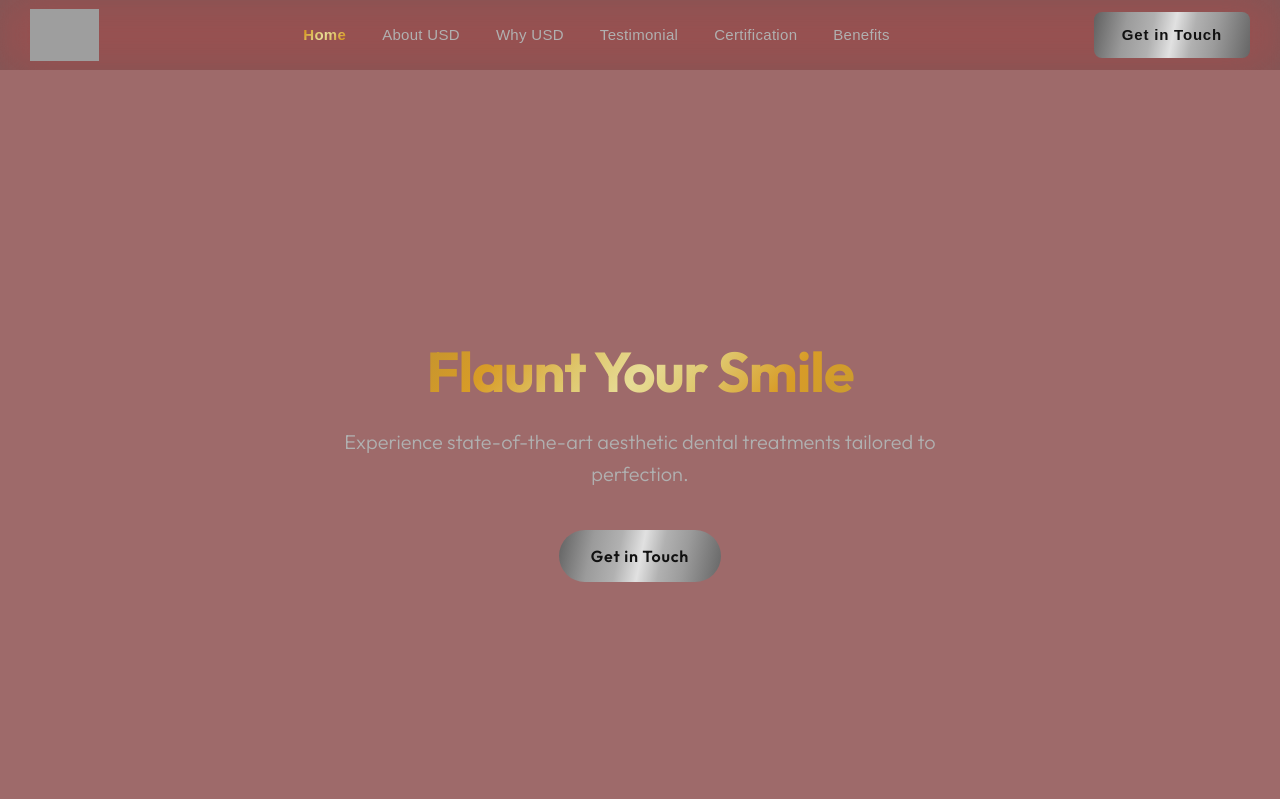
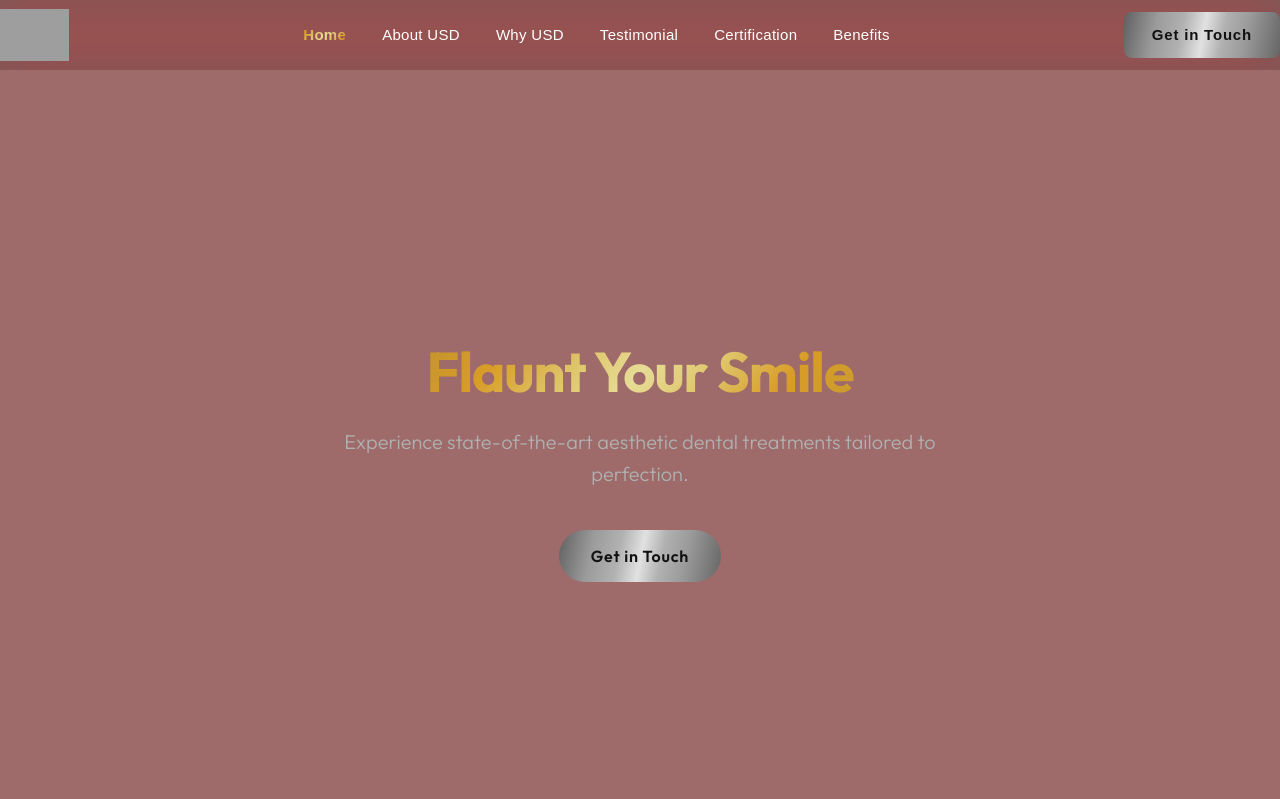
Before and after one commit to Yashpal-vaghela/dentist-usd-new, a Django app: page / in a window 1280 px wide. Shown: the top 799 px of the page. Run offline with Django 5.2, Linux system fonts and the light colour scheme; some libraries are stand-ins or nearby versions; grey boxes are pictures that could not be loaded.

Commit message:
add container & make responsive

```diff
--- a/static/css/style.css
+++ b/static/css/style.css
@@ -8,7 +8,7 @@
     --color-bg-header: rgba(10, 10, 10, 0.8);
     --color-border-subtle: rgba(255, 255, 255, 0.08);
     --color-text-primary: #ffffff;
-    --color-text-muted: #b0b0b0;
+    --color-text-muted: #ffffff;
     --color-text-hover: #ffffff;
 
     /* Premium Gold Palette (Matches Logo) */
@@ -46,7 +46,7 @@
     --black: #000;
     --bg-content-color: rgba(34, 34, 34, 0.6);
     --light-gray: rgba(255, 255, 255, 0.8);
-    --bg-content: rgba(52, 52, 52, 0.6);
+    --bg-content: #000;
     --font-Montserrat: "Montserrat", sans-serif;
     --font-Glida-Display: "Gilda Display", serif;
     --fw-400: 400;
@@ -157,11 +157,10 @@ body.no-scroll {
     -webkit-backdrop-filter: blur(25px) saturate(180%);
 }
 
-.usd-header-container {
+.usd-header-wrapper {
     width: 100%;
-    max-width: 1300px;
     margin: 0 auto;
-    padding: 0 30px;
+    padding: 0px;
     display: flex;
     align-items: center;
     justify-content: space-between;
@@ -412,7 +411,7 @@ body.no-scroll {
         height: 70px;
     }
 
-    .usd-header-container {
+    .usd-header-wrapper {
         padding: 10px 20px;
     }
 
@@ -430,7 +429,7 @@ body.no-scroll {
 
 /* Mobile Screens (under 768px) */
 @media screen and (max-width: 768px) {
-    .usd-header-container {
+    .usd-header-wrapper {
         padding: 0 20px;
     }
 
--- a/templates/base.html
+++ b/templates/base.html
@@ -36,10 +36,9 @@
 </head>
 
 <body>
-
     <!-- HEADER START -->
     <header class="usd-header">
-        <div class="usd-header-container">
+        <div class="container usd-header-wrapper">
             <!-- Logo Container -->
             <div class="usd-logo">
                 <a href="/">
@@ -211,6 +210,7 @@
             trackScroll(); // trigger once on load
         });
     </script>
+    {% block javascript %} {% endblock javascript %}
 </body>
 
 </html>
```
